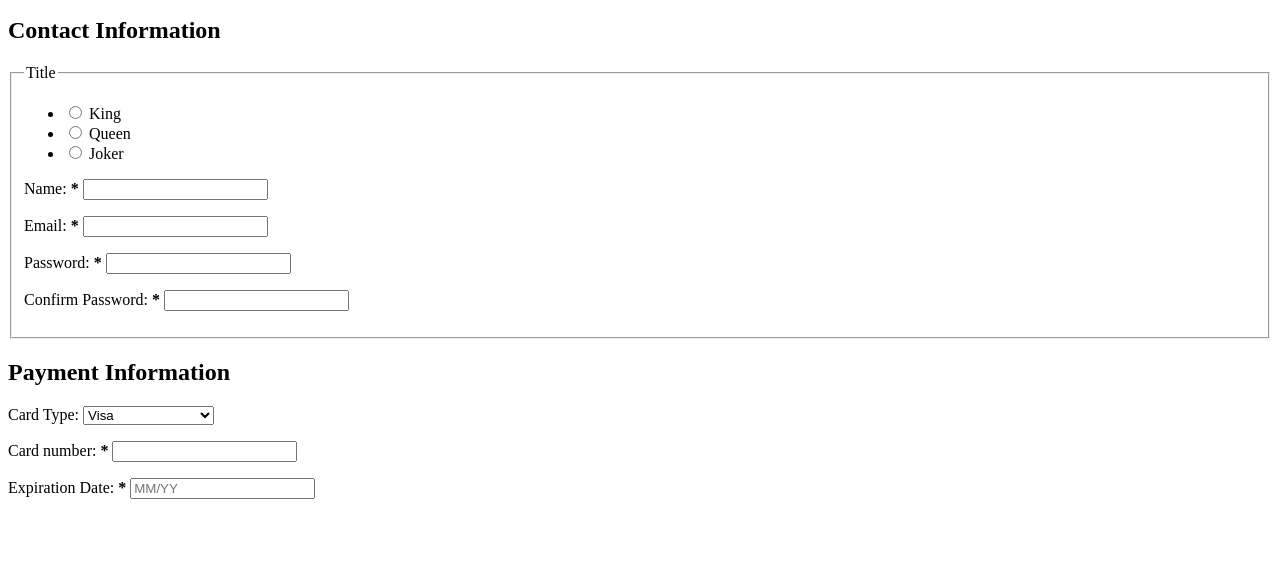
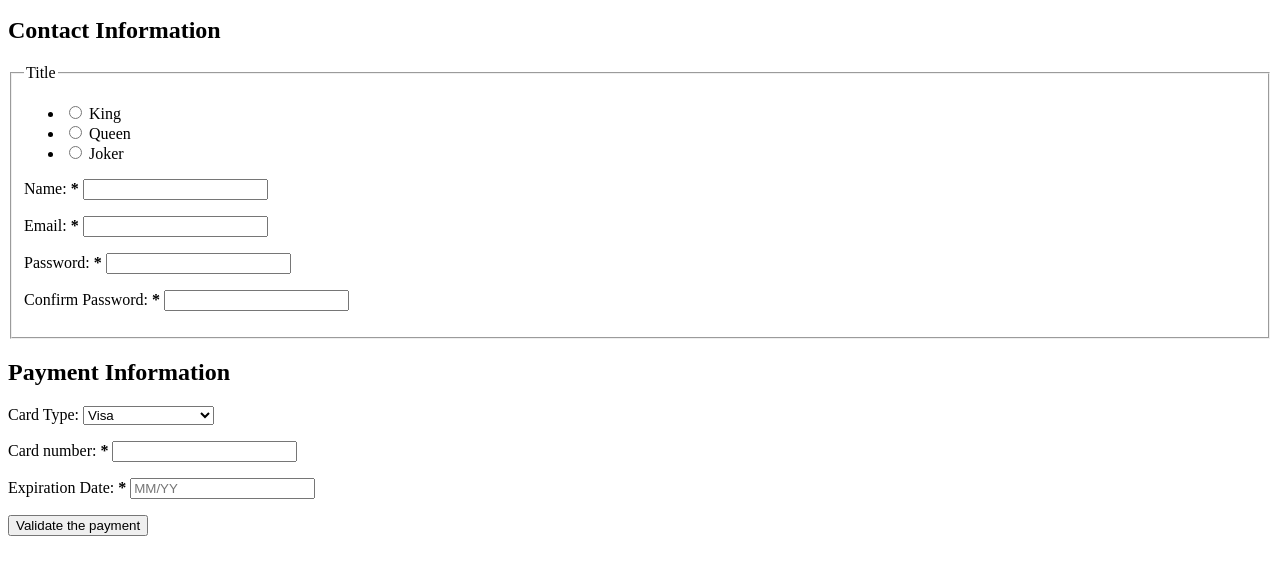
Before and after one commit to jinoraymundo-csb/webdevt_3T_2324, a plain HTML site: page Week03/deliverable04/index.html in a window 1280 px wide. Shown: the part 101-676 px from the top of the page. Drawn offline with Linux system fonts and the light colour scheme.

Commit message:
added submit button

```diff
--- a/Week03/deliverable04/index.html
+++ b/Week03/deliverable04/index.html
@@ -120,6 +120,11 @@
           required>
       </p>
     </section>
+    <section>
+      <p>
+        <button type="submit">Validate the payment</button>
+      </p>
+    </section>
   </form>
 </body>
 </html>
```
